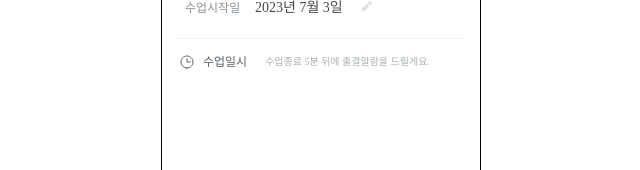
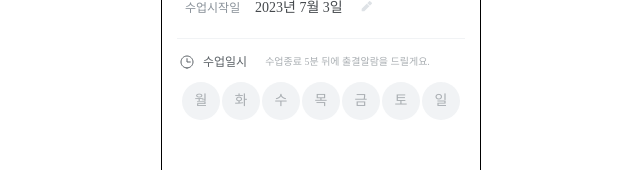
Before and after one commit to Gwasuwon-shot/Tutice_Client, a React (Vite) app: page /regular-lesson in a window 1280 px wide. Shown: the part 218-388 px from the top of the page, without its empty margins (319-959 px from the left). Built offline with nearby package versions, Linux system fonts and the light colour scheme; a web font is replaced by a local one; what recoil-persist would draw is missing.

Commit message:
[ feat ] 수업 일시, 요일들 생성

```diff
--- a/src/components/RegularLesson/LessonDate.tsx
+++ b/src/components/RegularLesson/LessonDate.tsx
@@ -3,7 +3,7 @@ import {RegularLessonClockIc} from '../../assets';
 import styled from 'styled-components';
 
 export default function LessonDate() {
-
+    const days = ['월', '화', '수', '목', '금', '토', '일'];
     return (
         <LessonDateWrapper>
             <IconWrapper>
@@ -11,6 +11,11 @@ export default function LessonDate() {
                 <SectionName> 수업일시 </SectionName>
                 <Explain> 수업종료 5분 뒤에 출결알람을 드릴게요. </Explain>
             </IconWrapper>
+            <DayWrapper>
+                {days.map((day, index) => (
+                <Day key={index}>{day}</Day>
+                ))}
+            </DayWrapper>
         </LessonDateWrapper>
     );
 }
@@ -44,3 +49,20 @@ const Explain = styled.h3`
     ${({ theme }) => theme.fonts.caption01};
     color: ${({ theme }) => theme.colors.grey300};
 `
+
+const DayWrapper = styled.section`
+    display: flex;
+
+    justify-content: center;
+    gap: 0.2rem;
+    padding-top: 1.2rem;
+`
+
+const Day = styled.button`
+    width: 3.8rem;
+    height: 3.8rem;
+    border-radius: 50%;
+    ${({ theme }) => theme.fonts.body02};
+    color: ${({ theme }) => theme.colors.grey300};
+    background-color: ${({ theme }) => theme.colors.grey50};
+`
```
